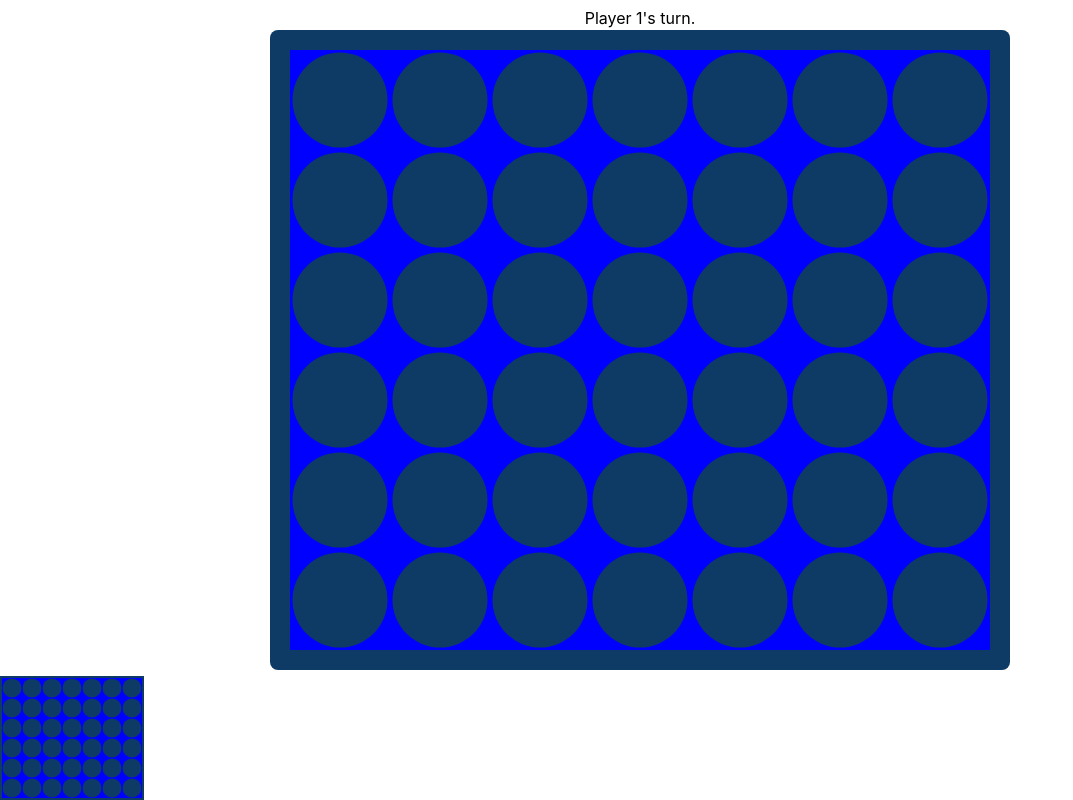
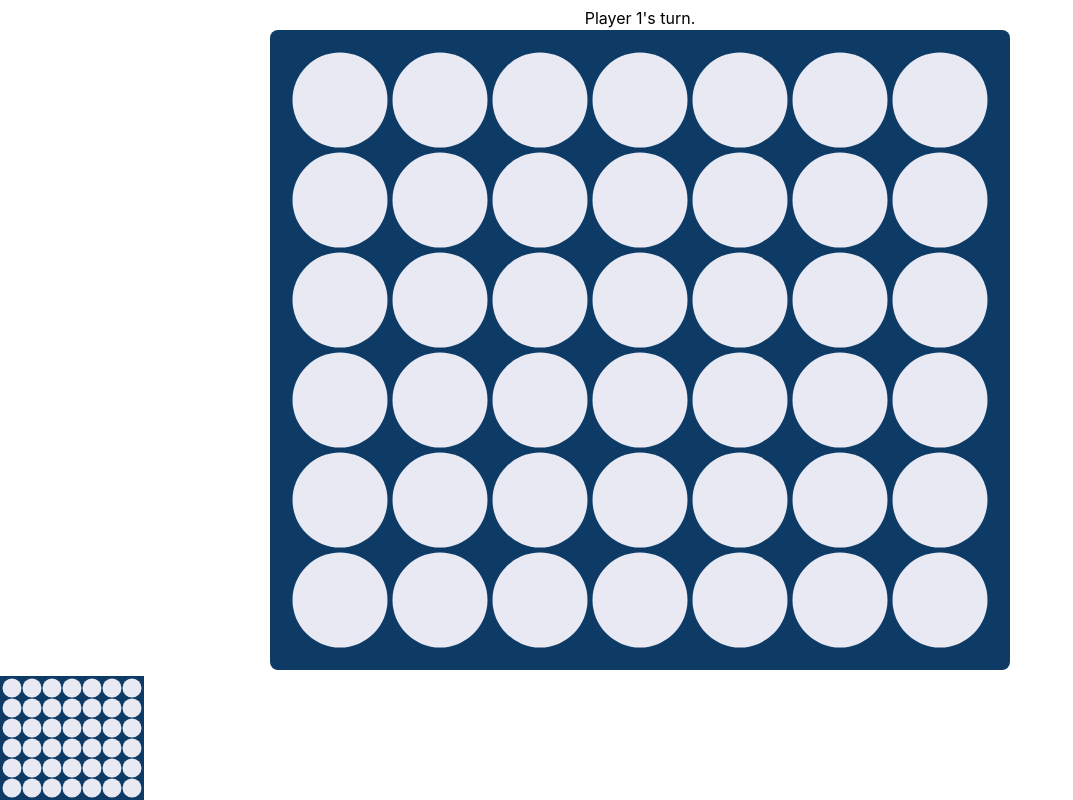
Before and after one commit to jonfelixrico/connect-four-react, a React (Create React App) app: page / in a window 1280 px wide. Shown: the whole page, without its empty margins (0-1073 px from the left). Built offline with nearby package versions, Linux system fonts and the light colour scheme.

Commit message:
Adjust grid components for the changes

```diff
--- a/src/components/grid/Grid.tsx
+++ b/src/components/grid/Grid.tsx
@@ -1,7 +1,8 @@
-import { FC } from 'react'
+import { FC, useMemo } from 'react'
 import { Player } from '@typings/player.enum'
 import { GridMatrix } from '@typings/grid.types'
 import { GridColumn } from './GridColumn'
+import { ColumnItemContext, ColumnItemContextData } from './ColumnItemContext'
 
 type ColorMapping = Record<Player, string> & {
   NONE: string
@@ -26,6 +27,8 @@ export interface GridProps {
   grid: GridMatrix
   itemSize?: number
   colorMapping?: ColorMapping
+  itemColor?: string
+  backgroundColor?: string
 }
 
 /**
@@ -36,17 +39,28 @@ export const Grid: FC<GridProps> = ({
   grid: columns,
   itemSize = 100,
   colorMapping = DEFAULT_MAPPING,
+  itemColor = 'rgb(13, 59, 102)',
+  backgroundColor = '#e8e9f3',
 }) => {
+  const columnItemContextData = useMemo<ColumnItemContextData>(
+    () => ({
+      frameColor: itemColor || 'black',
+      frameSize: itemSize,
+    }),
+    [itemColor, itemSize]
+  )
+
   return (
-    <div className="flex flex-row justify-center">
+    <ColumnItemContext.Provider value={columnItemContextData}>
+      <div className="flex flex-row justify-center" style={{ backgroundColor }}>
         {columns.map((items, index) => (
           <GridColumn
-          itemSize={itemSize}
             items={mapColors(items, colorMapping)}
             // eslint-disable-next-line react/no-array-index-key
             key={index}
           />
         ))}
       </div>
+    </ColumnItemContext.Provider>
   )
 }
--- a/src/components/grid/GridColumn.tsx
+++ b/src/components/grid/GridColumn.tsx
@@ -1,29 +1,32 @@
-import { FC } from 'react'
+import { FC, useContext } from 'react'
 import { Cell } from './Cell'
+import { ColumnItemContext } from './ColumnItemContext'
 
-interface ColumnItemContainerProps {
-  itemSize: number
-}
-
-interface ColumnItemProps extends ColumnItemContainerProps {
+interface ColumnItemProps {
   background: string
 }
 
-const ColumnItem: FC<ColumnItemProps> = ({ itemSize, background }) => {
-  return <Cell discColor={background} frameColor="blue" frameSize={itemSize} />
+const ColumnItem: FC<ColumnItemProps> = ({ background }) => {
+  const { frameColor, frameSize } = useContext(ColumnItemContext)
+  return (
+    <Cell
+      discColor={background}
+      frameColor={frameColor}
+      frameSize={frameSize}
+    />
+  )
 }
 
-interface GridColumnProps extends Omit<ColumnItemContainerProps, 'discSize'> {
+interface GridColumnProps {
   items: Array<string>
 }
 
-export const GridColumn: FC<GridColumnProps> = ({ items, itemSize }) => {
+export const GridColumn: FC<GridColumnProps> = ({ items }) => {
   return (
     <div className="flex flex-col-reverse self-center">
       {items.map((color, index) => (
         <ColumnItem
           background={color}
-          itemSize={itemSize}
           // eslint-disable-next-line react/no-array-index-key
           key={index}
         />
```
Lines whose indentation alone changed are shown as unchanged.
